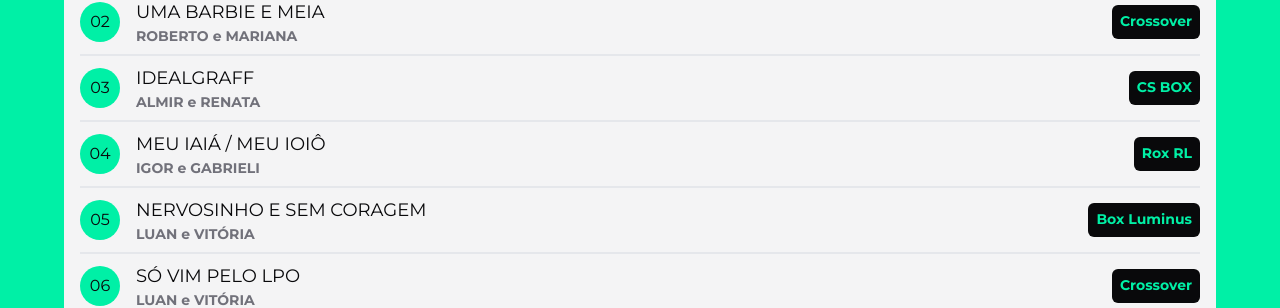
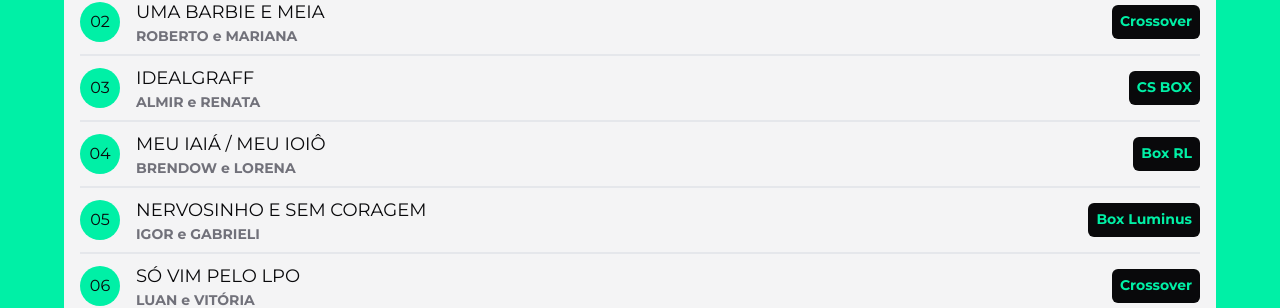
Before and after one commit to Rellyso/loverschallenge, a Next.js app: page /baterias in a window 1280 px wide. Shown: the part 1266-1574 px from the top of the page. Built offline with nearby package versions, Linux system fonts and the light colour scheme.

Commit message:
updating batteries

```diff
--- a/src/app/baterias/data/batteries.ts
+++ b/src/app/baterias/data/batteries.ts
@@ -42,8 +42,8 @@ const teams = [
   {
     id: 4,
     name: 'Meu iaiá / meu ioiô',
-    box: 'Rox RL',
-    athletes: ['IGOR', 'GABRIELI'],
+    box: 'Box RL',
+    athletes: ['BRENDOW', 'LORENA'],
     level: 1,
     battery: 1,
     lane: 4,
@@ -52,7 +52,7 @@ const teams = [
     id: 5,
     name: 'Nervosinho e Sem Coragem',
     box: 'Box Luminus',
-    athletes: ['LUAN', 'VITÓRIA'],
+    athletes: ['IGOR', 'GABRIELI'],
     level: 1,
     battery: 1,
     lane: 5,
```
